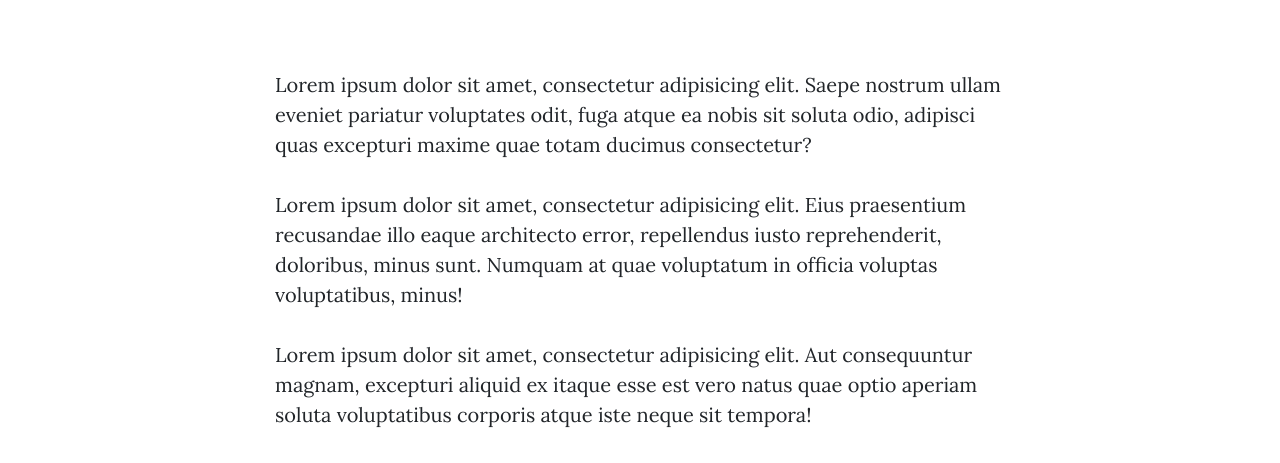
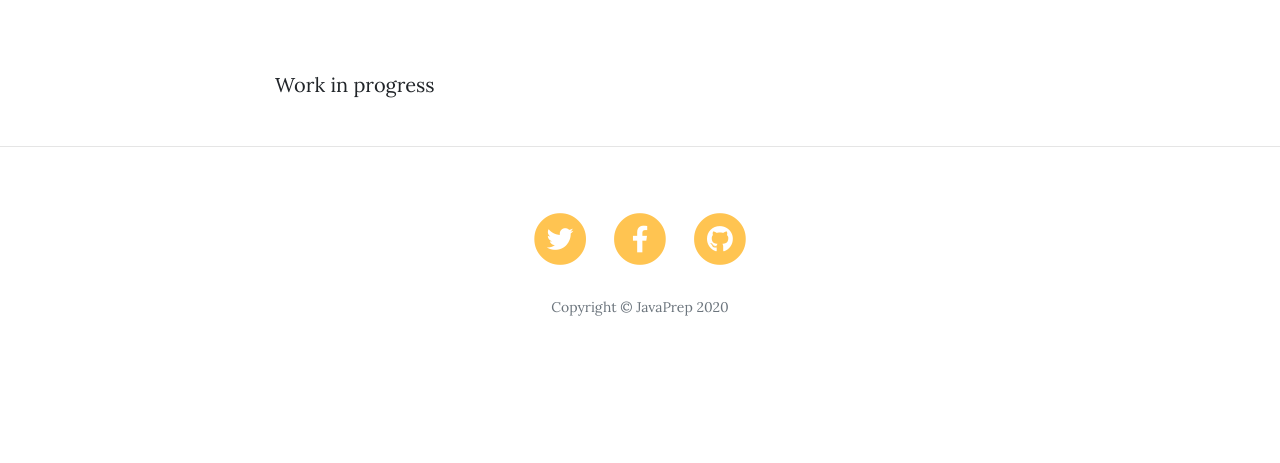
Before and after one commit to pankaj023/spring-microservices-workshop, a website: page JavaPrep/startbootstrap-clean-blog-gh-pages/about.html in a window 1280 px wide. Shown: the part 542-1005 px from the top of the page. After the commit the page ends 925 px from the top, so only its background shows below. Drawn offline with nearby package versions, Linux system fonts and the light colour scheme.

Commit message:
Update about.html

```diff
--- a/JavaPrep/startbootstrap-clean-blog-gh-pages/about.html
+++ b/JavaPrep/startbootstrap-clean-blog-gh-pages/about.html
@@ -68,9 +68,7 @@
   <div class="container">
     <div class="row">
       <div class="col-lg-8 col-md-10 mx-auto">
-        <p>Lorem ipsum dolor sit amet, consectetur adipisicing elit. Saepe nostrum ullam eveniet pariatur voluptates odit, fuga atque ea nobis sit soluta odio, adipisci quas excepturi maxime quae totam ducimus consectetur?</p>
-        <p>Lorem ipsum dolor sit amet, consectetur adipisicing elit. Eius praesentium recusandae illo eaque architecto error, repellendus iusto reprehenderit, doloribus, minus sunt. Numquam at quae voluptatum in officia voluptas voluptatibus, minus!</p>
-        <p>Lorem ipsum dolor sit amet, consectetur adipisicing elit. Aut consequuntur magnam, excepturi aliquid ex itaque esse est vero natus quae optio aperiam soluta voluptatibus corporis atque iste neque sit tempora!</p>
+        <p>Work in progress</p>
       </div>
     </div>
   </div>
```
